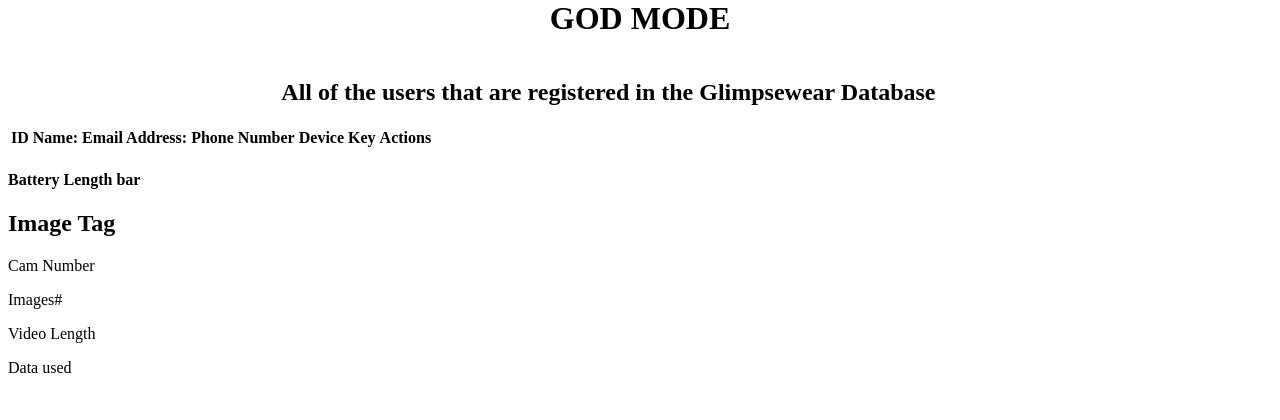
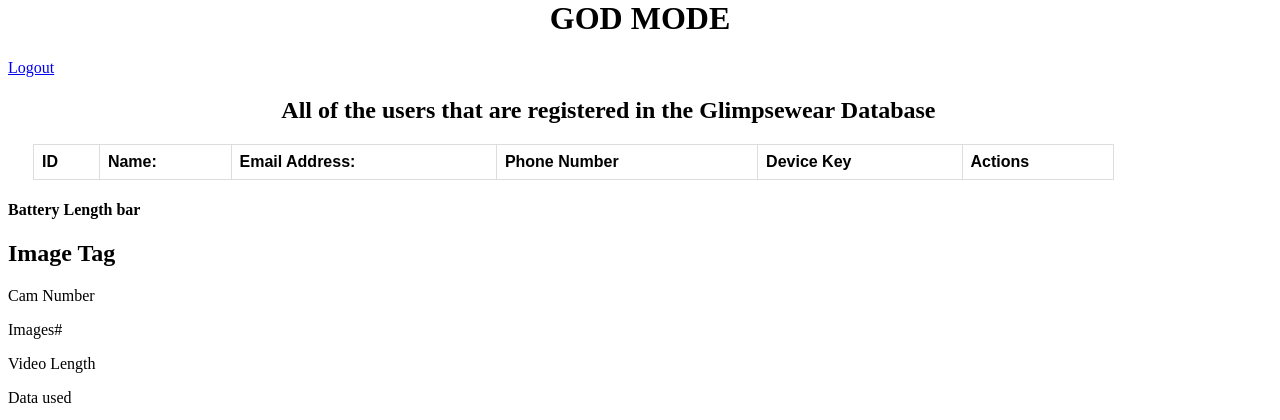
Before and after one commit to vikramsringari/glimpsecam, a Django app: page /godMode in a window 1280 px wide. Shown: the part 21-441 px from the top of the page. Run offline with Django 3.2, Linux system fonts and the light colour scheme; data that the repository does not hold is empty; parts of the project's set-up code (start-up, migrations or seed data) failed here and were passed over.

Commit message:
Added Styling and linked S3 DataBase
Linked the s3 database and am now displaying all of the images that are in the pi-1 folder in AWS s3

```diff
--- a/glimpse_project/apps/glimpse_app/templates/godMode.html
+++ b/glimpse_project/apps/glimpse_app/templates/godMode.html
@@ -24,11 +24,35 @@
     width: 100%;
     height: 100%;
 }
+    td, th {
+    border: 1px solid #dddddd;
+    text-align: left;
+    padding: 8px;
+}
+tr:nth-child(even) {
+    background-color: #dddddd;
+}
+table {
+    font-family: arial, sans-serif;
+    border-collapse: collapse;
+    width: 90%;
+    margin-left: 25px;
+}
+td{
+    font-size: 8px;
+}
+img{
+    width: 30%;
+    margin-left: 2%;
+    margin-top: 2%;
+    box-shadow: 0 4px 8px 0 rgba(0, 0, 0, 0.2), 0 6px 20px 0 rgba(0, 0, 0, 0.19);
+}
 </style>
 <body>
     <div class="container">
         <div class="header"></div>
             <h1 class="centerHorizontal">GOD MODE</h1>
+             <a href="/logout">Logout</a>
         </div>
         <div class="contentContainer">
             <div class="allUserInformation">
```
